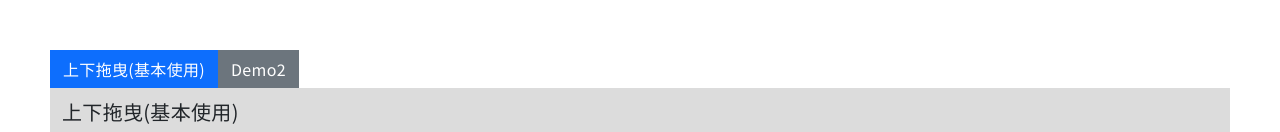
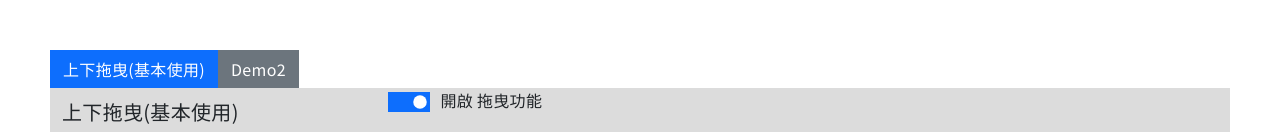
Before and after one commit to MizuYang/vueDraggable, a Vue app: page /#/ in a window 1280 px wide. Shown: the top 132 px of the page. Built offline with nearby package versions, Linux system fonts and the light colour scheme; what @highlightjs/vue-plugin would draw is missing.

Commit message:
新增 Demo1: 開啟/關閉拖曳功能 switch按鈕

```diff
--- a/src/components/Demo1.vue
+++ b/src/components/Demo1.vue
@@ -4,13 +4,28 @@
 
     <div class="d-flex justify-content-evenly align-items-center">
       <div class="position-relative">
+        <!-- 拖曳功能開關 switch -->
+        <div class='position-absolute form-check form-switch'
+             style="width:200px;z-index:99999;transform: translateY(-45px);">
+          <input class='form-check-input'
+                 v-model="enabled"
+                 type='checkbox'
+                 id='demo1-enabled'>
+          <label class='form-check-label ms-4'
+                 for='demo1-enabled'>
+            {{ enabled?'開啟':'關閉' }} 拖曳功能
+          </label>
+        </div>
+
         <Draggable ref="draggableRef"
                    class="list-group"
                    item-key="id"
                    :list="data"
                    :disabled="!enabled"
                    chosen-class="active"
-                   animation="500">
+                   animation="500"
+                   @start="startDrag"
+                   @end="endDrag">
           <template #item="{element}">
             <div class="list-group-item user-select-none"
                  :class="enabled?'cursor-move':'cursor-default'"
@@ -67,6 +82,7 @@ const data = reactive([
   }
 ])
 const enabled = ref(true) // 是否啟用
+const dragging = ref(false) // 是否正在拖曳
 // const draggableRef = ref(null)
 const dataObject = reactive({
   key1: 'value1',
@@ -81,6 +97,27 @@ onMounted(() => {
   // console.log(draggableRef.value)
 })
 
+function startDrag (e) { // eslint-disable-line
+  console.log('startDrag', e)
+  dragging.value = true
+}
+function endDrag (e) { // eslint-disable-line
+  console.log('endDrag', e)
+  dragging.value = false
+}
+
+// function checkMove (evt) { // eslint-disable-line
+//   console.log(evt)
+//   return (evt.draggedContext.element.name !== 'apple')
+// }
+// function onUpdate (updatedData) { // eslint-disable-line
+//   console.log('Updated Data:', updatedData)
+//   console.log(data)
+// }
+// function setTargetStyle (target) {
+//   console.log(target)
+// }
+
 </script>
 
 <style lang='scss' scope></style>
```
